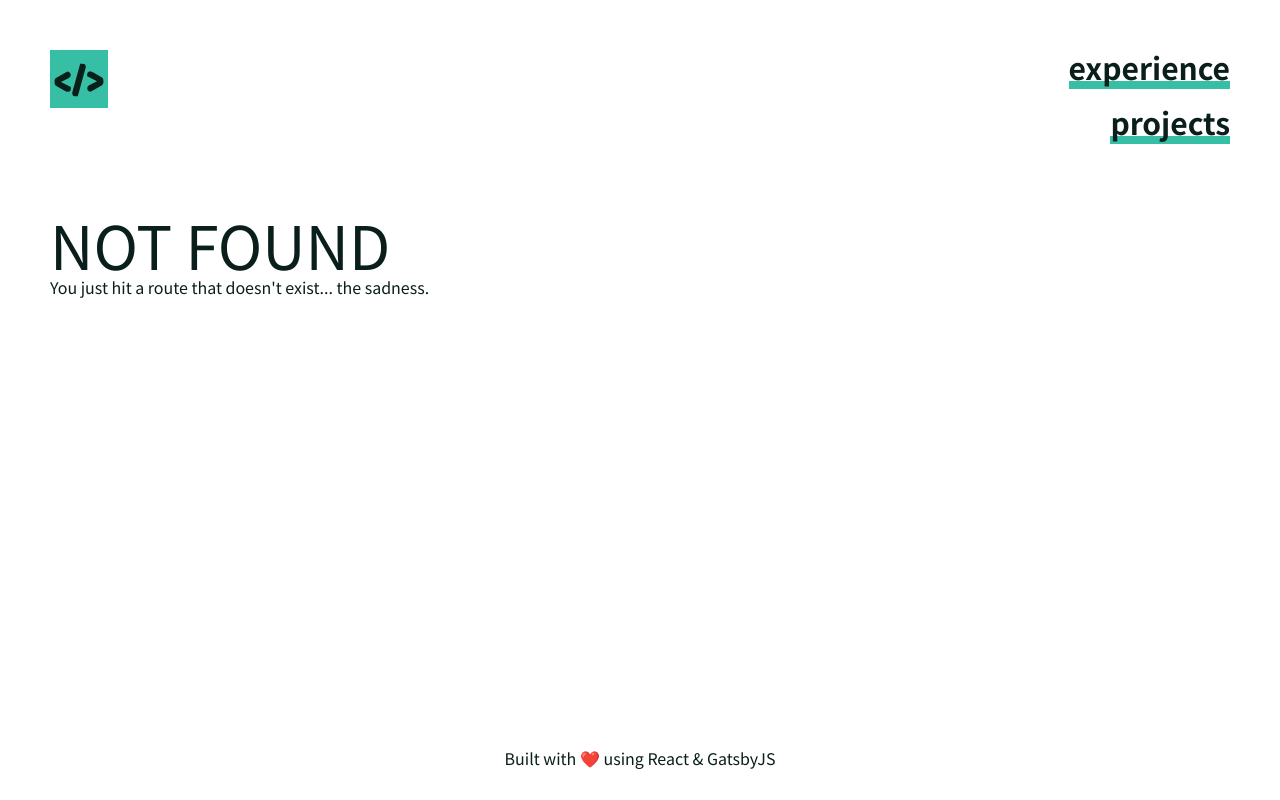
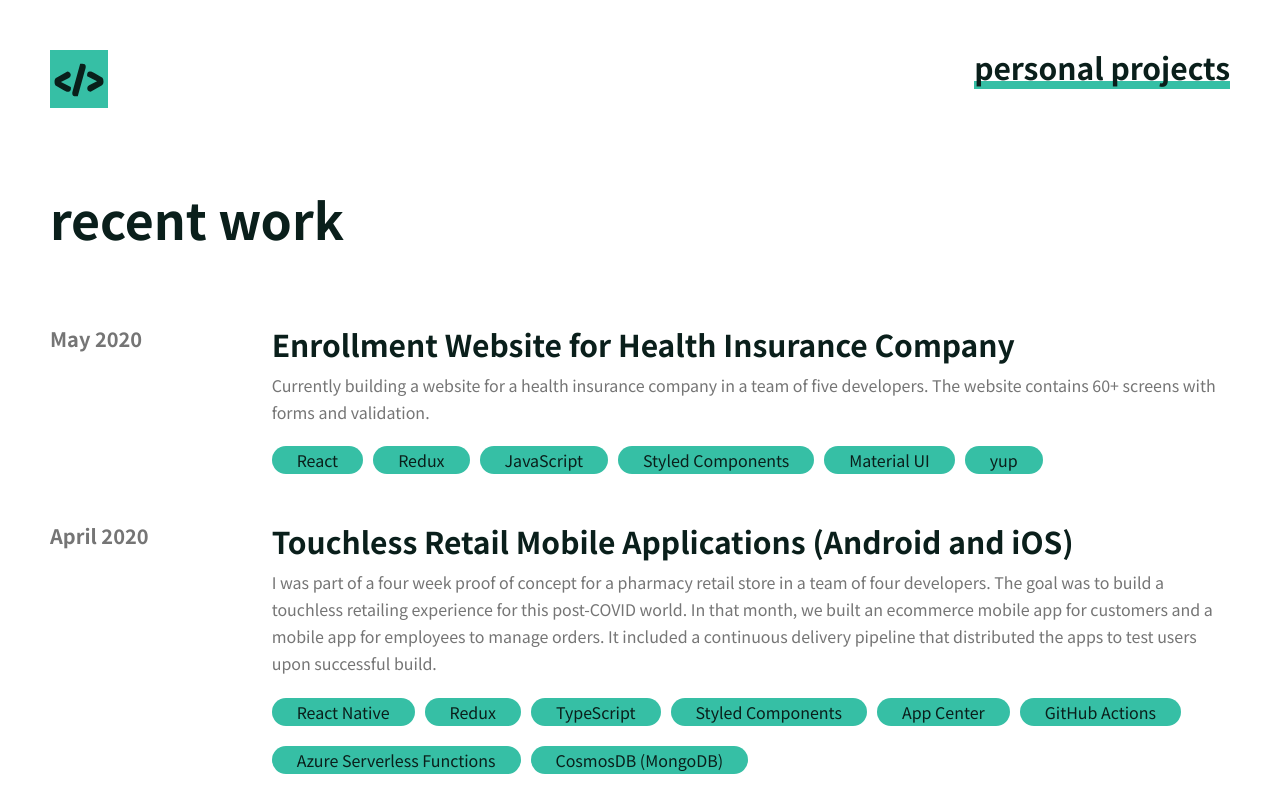
Before and after one commit to luiscarlin/luiscarlin.dev, a Gatsby site: page /recent-work in a window 1280 px wide. Before the commit this address had no page. Shown: the top 800 px of the page. Built offline with nearby package versions, Linux system fonts and the light colour scheme; Gatsby itself is replaced by a stand-in of ours.

Commit message:
change name of pages

```diff
--- a/src/components/Header/index.js
+++ b/src/components/Header/index.js
@@ -4,8 +4,8 @@ import "./header.scss"
 import Logo from "./logo.inline.svg"
 
 const links = [
-  { url: "/experience", text: "experience" },
-  { url: "/projects", text: "projects" },
+  { url: "/recent-work", text: "recent work" },
+  { url: "/personal-projects", text: "personal projects" },
 ]
 
 export default ({ pathname }) => {
--- a/src/pages/projects.js
+++ b/src/pages/personal-projects.js
@@ -1,4 +1,4 @@
 import React from "react"
 import PageTitle from "../components/Layout/PageTitle"
 
-export default () => <PageTitle>projects</PageTitle>
+export default () => <PageTitle>personal projects</PageTitle>
--- a/src/pages/experience.js
+++ b/src/pages/recent-work.js
@@ -136,7 +136,7 @@ const content = [
 export default () => {
   return (
     <>
-      <PageTitle>experience</PageTitle>
+      <PageTitle>recent work</PageTitle>
       {content.map((entry, index) => (
         <TimelineCard {...entry} key={index} />
       ))}
```
